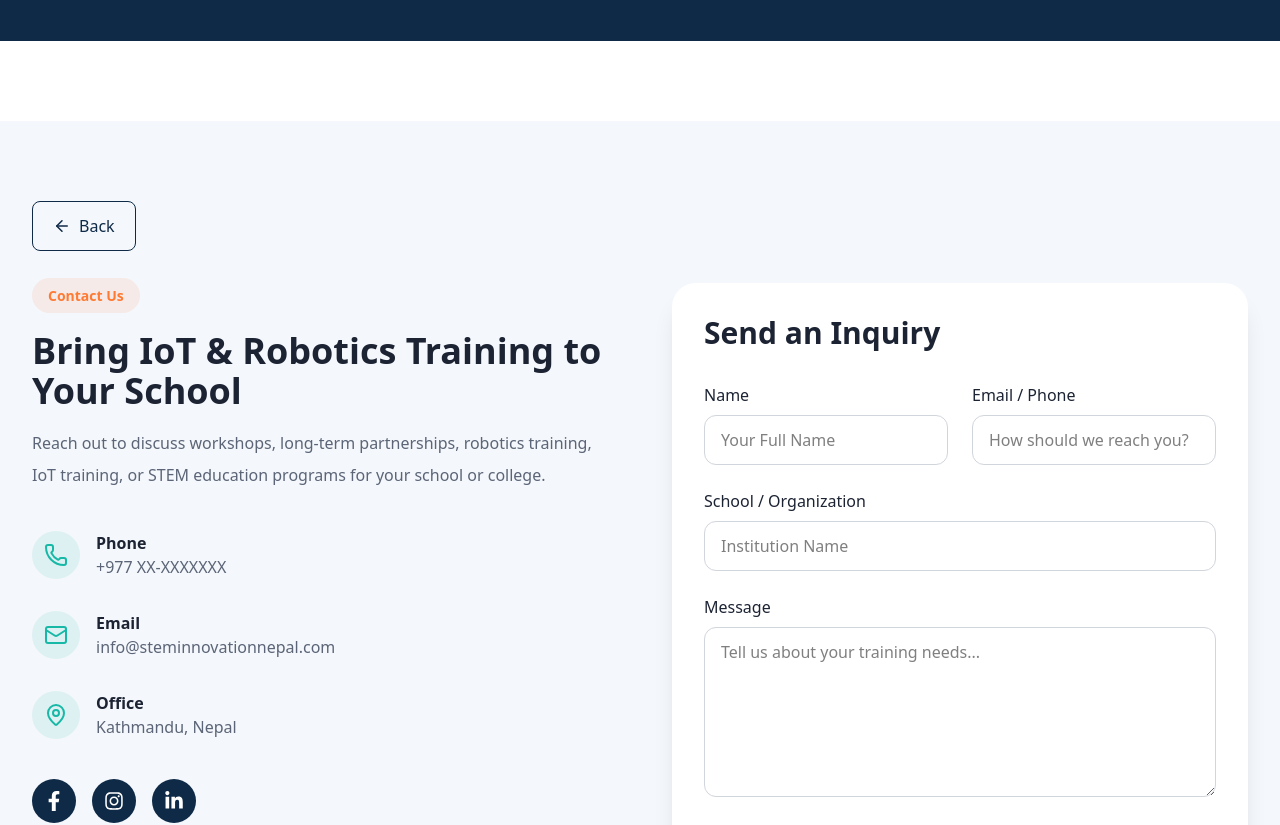
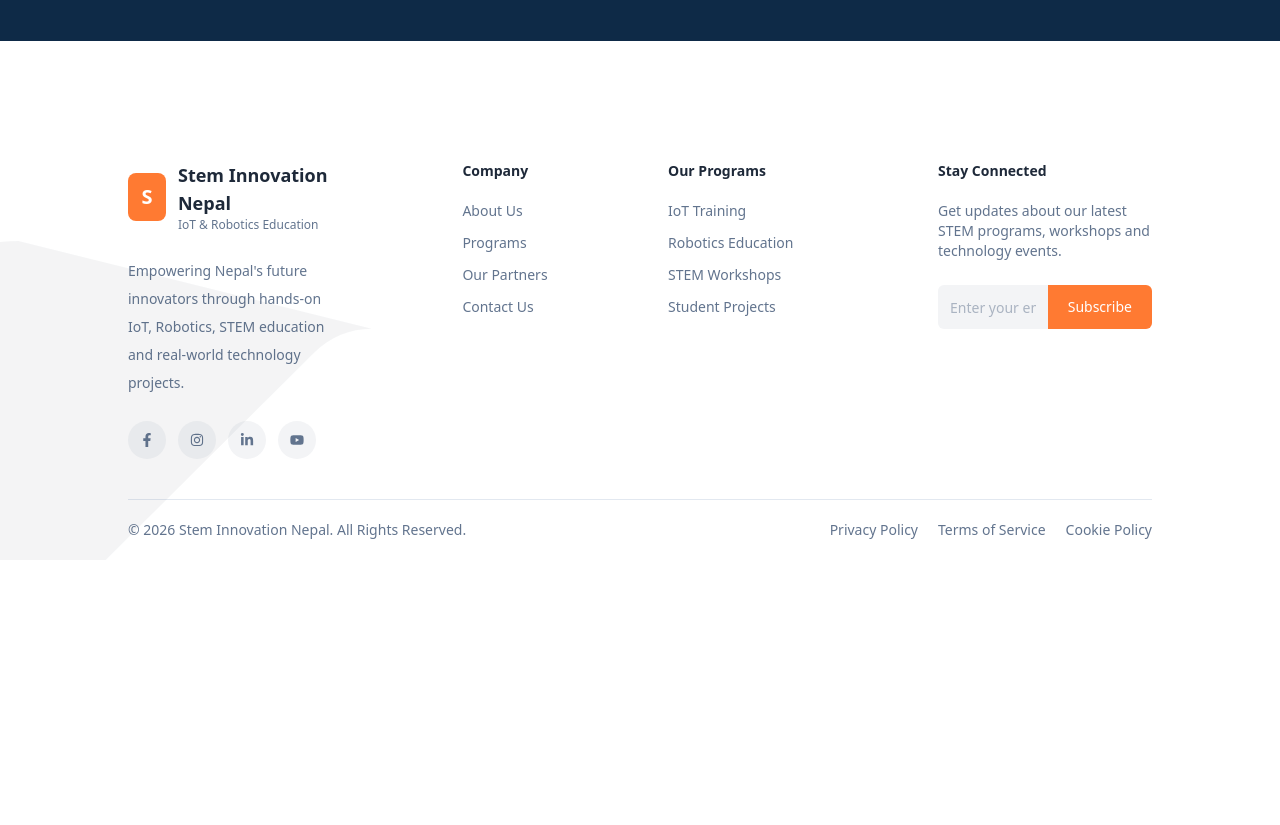
Before and after one commit to MetaTronix-Solution/Stem-Innovation-Nepal, a Next.js app in the folder frontend/: page / in a window 1280 px wide. Shown: the part 760-1585 px from the top of the page. After the commit the page ends 1320 px from the top, so only its background shows below. Built offline with nearby package versions, Linux system fonts and the light colour scheme.

Commit message:
Completed the footer section and modified the contact page

```diff
--- a/frontend/app/contact/page.tsx
+++ b/frontend/app/contact/page.tsx
@@ -8,8 +8,9 @@ import {
   FaLinkedinIn,
 } from "react-icons/fa";
 import { useRouter } from "next/navigation";
-import Link from "next/link";
+
 import { ArrowLeft } from "lucide-react";
+import Navbar from "@/components/layout/Navbar";
 
 export default function Contact() {
   const [submitted, setSubmitted] = useState(false);
@@ -21,16 +22,14 @@ export default function Contact() {
   }
 
   return (
+    <>
+
+    {/* Navbar  */}
+    <Navbar />
 
     <section id="contact" className="bg-light-gray py-20">
         <div className="mx-auto mb-8 max-w-7xl px-6 lg:px-8">
-  <button
-    onClick={() => router.back()}
-    className="inline-flex items-center gap-2 rounded-lg border border-navy px-5 py-3 font-medium text-navy transition-all duration-300 hover:bg-navy hover:text-white"
-  >
-    <ArrowLeft size={18} />
-    Back
-  </button>
+
 </div>
       <div className="mx-auto max-w-7xl px-6 lg:px-8">
         <div className="grid gap-16 lg:grid-cols-2">
@@ -219,5 +218,6 @@ export default function Contact() {
         </div>
       </div>
     </section>
+    </>
   );
 }
--- a/frontend/app/page.tsx
+++ b/frontend/app/page.tsx
@@ -1,6 +1,7 @@
 import Hero from "@/components/home/Hero";
+import Footer from "@/components/layout/Footer";
 import Navbar from "@/components/layout/Navbar";
-import Contact from "./contact/page";
+
 
 
 export default function Home() {
@@ -9,7 +10,8 @@ export default function Home() {
     <Navbar />
     <main>
       <Hero />
-      <Contact />
+      <Footer />
+
     </main>
 
 
--- a/frontend/components/layout/Footer.tsx
+++ b/frontend/components/layout/Footer.tsx
@@ -1,9 +1,261 @@
-import React from 'react'
+import Link from "next/link";
+import {
+  FaFacebookF,
+  FaInstagram,
+  FaLinkedinIn,
+  FaYoutube,
+} from "react-icons/fa";
 
-const Footer = () => {
+export default function Footer() {
   return (
-    <div>Footer</div>
-  )
+    <footer className="relative overflow-hidden px-6 md:px-16 lg:px-24 xl:px-32 w-full text-sm text-slate-500 bg-white pt-10">
+
+      {/* Background SVG */}
+      <svg
+        className="hidden md:block absolute -bottom-30 -left-80 opacity-5 w-full h-full pointer-events-none"
+        width="68"
+        height="26"
+        viewBox="0 0 68 26"
+        fill="none"
+      >
+        <path
+          d="M16.141 0C13.4854 0 10.9387 1.04871 9.06091 2.91543L2.93268 9.00761C1.05492 10.8743 0 13.4061 0 16.0461C0 21.5435 4.48289 26 10.0128 26C12.6684 26 15.2152 24.9512 17.0929 23.0845L33.6827 6.59239C34.5795 5.70086 35.7958 5.2 37.0641 5.2"
+          fill="#364153"
+        />
+      </svg>
+
+
+      <div className="grid grid-cols-1 sm:grid-cols-2 lg:grid-cols-4 gap-14">
+
+
+        {/* Company */}
+        <div>
+
+          <Link href="/" className="flex items-center gap-3">
+
+            <div className="h-12 w-12 flex items-center justify-center rounded-lg bg-orange text-white text-xl font-bold">
+              S
+            </div>
+
+            <div>
+              <h2 className="text-lg font-bold text-gray-800">
+                Stem Innovation Nepal
+              </h2>
+
+              <p className="text-xs">
+                IoT & Robotics Education
+              </p>
+            </div>
+
+          </Link>
+
+
+          <p className="mt-6 leading-7">
+            Empowering Nepal's future innovators through hands-on IoT,
+            Robotics, STEM education and real-world technology projects.
+          </p>
+
+
+          {/* Social Icons */}
+          <div className="flex gap-3 mt-6">
+
+            <a
+              href="#"
+              className="p-3 rounded-full bg-gray-100 hover:bg-orange hover:text-white transition"
+            >
+              <FaFacebookF />
+            </a>
+
+            <a
+              href="#"
+              className="p-3 rounded-full bg-gray-100 hover:bg-orange hover:text-white transition"
+            >
+              <FaInstagram />
+            </a>
+
+
+            <a
+              href="#"
+              className="p-3 rounded-full bg-gray-100 hover:bg-orange hover:text-white transition"
+            >
+              <FaLinkedinIn />
+            </a>
+
+
+            <a
+              href="#"
+              className="p-3 rounded-full bg-gray-100 hover:bg-orange hover:text-white transition"
+            >
+              <FaYoutube />
+            </a>
+
+          </div>
+
+        </div>
+
+
+
+        {/* Company Links */}
+        <div className="lg:flex lg:justify-center">
+
+          <div className="flex flex-col space-y-3">
+
+            <h2 className="font-semibold mb-5 text-gray-800">
+              Company
+            </h2>
+
+
+            <Link href="/about" className="hover:text-orange transition">
+              About Us
+            </Link>
+
+            <Link href="/programs" className="hover:text-orange transition">
+              Programs
+            </Link>
+
+            <Link href="/partners" className="hover:text-orange transition">
+              Our Partners
+            </Link>
+
+            <Link href="/contact" className="hover:text-orange transition">
+              Contact Us
+            </Link>
+
+
+          </div>
+
+        </div>
+
+
+
+
+        {/* Programs */}
+        <div>
+
+          <h2 className="font-semibold mb-5 text-gray-800">
+            Our Programs
+          </h2>
+
+
+          <div className="flex flex-col space-y-3">
+
+            <Link
+              href="/programs/iot"
+              className="hover:text-orange transition"
+            >
+              IoT Training
+            </Link>
+
+
+            <Link
+              href="/programs/robotics"
+              className="hover:text-orange transition"
+            >
+              Robotics Education
+            </Link>
+
+
+            <Link
+              href="/programs/stem"
+              className="hover:text-orange transition"
+            >
+              STEM Workshops
+            </Link>
+
+
+            <Link
+              href="/programs/project"
+              className="hover:text-orange transition"
+            >
+              Student Projects
+            </Link>
+
+          </div>
+
+        </div>
+
+
+
+
+        {/* Newsletter */}
+        <div>
+
+          <h2 className="font-semibold mb-5 text-gray-800">
+            Stay Connected
+          </h2>
+
+
+          <div className="space-y-6 max-w-sm">
+
+            <p>
+              Get updates about our latest STEM programs,
+              workshops and technology events.
+            </p>
+
+
+            <div className="flex">
+
+              <input
+                type="email"
+                placeholder="Enter your email"
+                className="rounded-l-md bg-gray-100 outline-none w-full h-11 px-3"
+              />
+
+
+              <button
+                className="bg-orange px-5 h-11 text-white rounded-r-md hover:opacity-90 transition"
+              >
+                Subscribe
+              </button>
+
+
+            </div>
+
+
+          </div>
+
+        </div>
+
+
+      </div>
+
+
+
+
+      {/* Bottom Footer */}
+
+      <div className="flex flex-col md:flex-row items-center justify-between gap-4 py-5 border-t mt-10 border-slate-200">
+
+
+        <p>
+          © {new Date().getFullYear()} Stem Innovation Nepal.
+          All Rights Reserved.
+        </p>
+
+
+
+        <div className="flex gap-5">
+
+          <Link href="/" className="hover:text-orange">
+            Privacy Policy
+          </Link>
+
+
+          <Link href="/" className="hover:text-orange">
+            Terms of Service
+          </Link>
+
+
+          <Link href="/" className="hover:text-orange">
+            Cookie Policy
+          </Link>
+
+        </div>
+
+
+      </div>
+
+
+    </footer>
+  );
 }
-
-export default Footer
--- a/frontend/components/layout/Navbar.tsx
+++ b/frontend/components/layout/Navbar.tsx
@@ -3,6 +3,7 @@
 import { useState } from "react";
 import Link from "next/link";
 import { Menu, X, ArrowRight } from "lucide-react";
+import { usePathname } from "next/navigation";
 
 const navItems = [
   { name: "Home", href: "/" },
@@ -14,6 +15,7 @@ const navItems = [
 
 export default function Navbar() {
   const [menuOpen, setMenuOpen] = useState(false);
+  const pathname = usePathname();
 
   return (
     <header className="sticky top-0 z-50 border-b border-gray-200 bg-white shadow-sm">
@@ -52,16 +54,14 @@ export default function Navbar() {
 
         {/* Desktop Button */}
 
+        {pathname !== "/contact" && (
         <Link
           href="/contact"
-          className="hidden items-center gap-2 rounded-full bg-orange px-6 py-3 text-sm font-semibold text-white transition-all duration-300 hover:bg-teal md:flex"
-        >
+          className="bg-orange px-5 py-3 rounded-lg text-white"
+          >
           Book a Workshop
-
-          <span className="flex h-8 w-8 items-center justify-center rounded-full bg-white">
-            <ArrowRight size={16} className="text-charcoal" />
-          </span>
         </Link>
+        )}
 
         {/* Mobile Button */}
 
```
